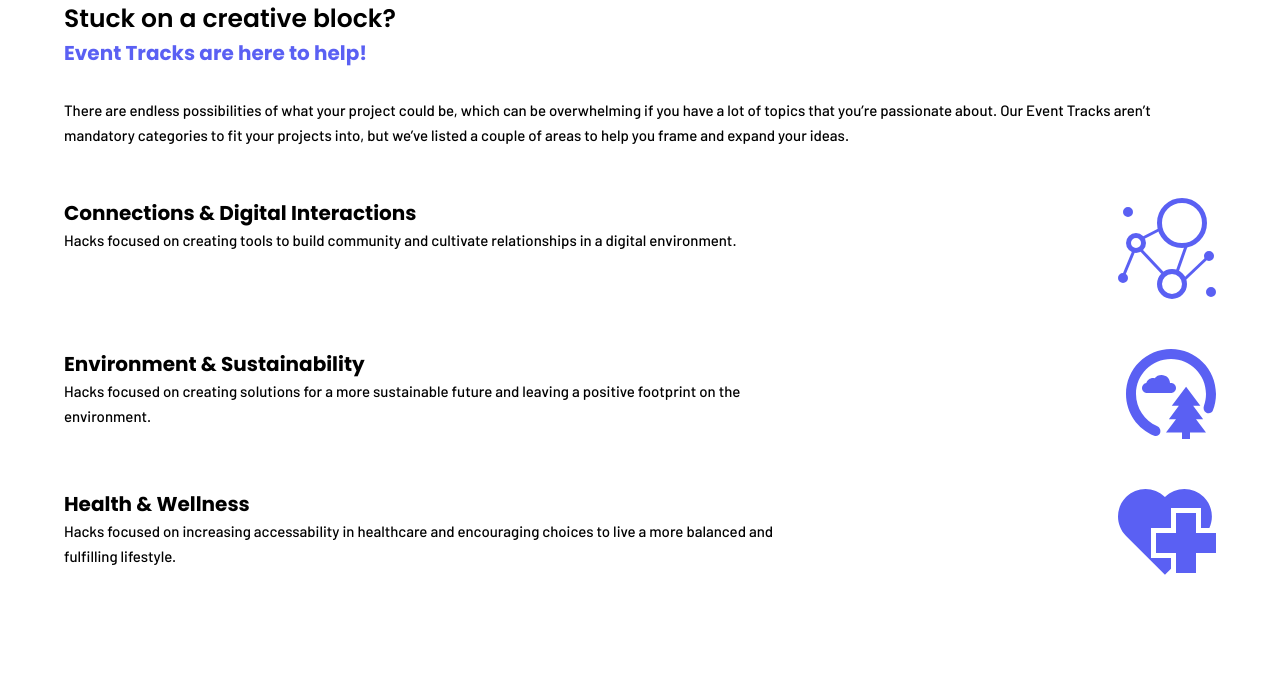
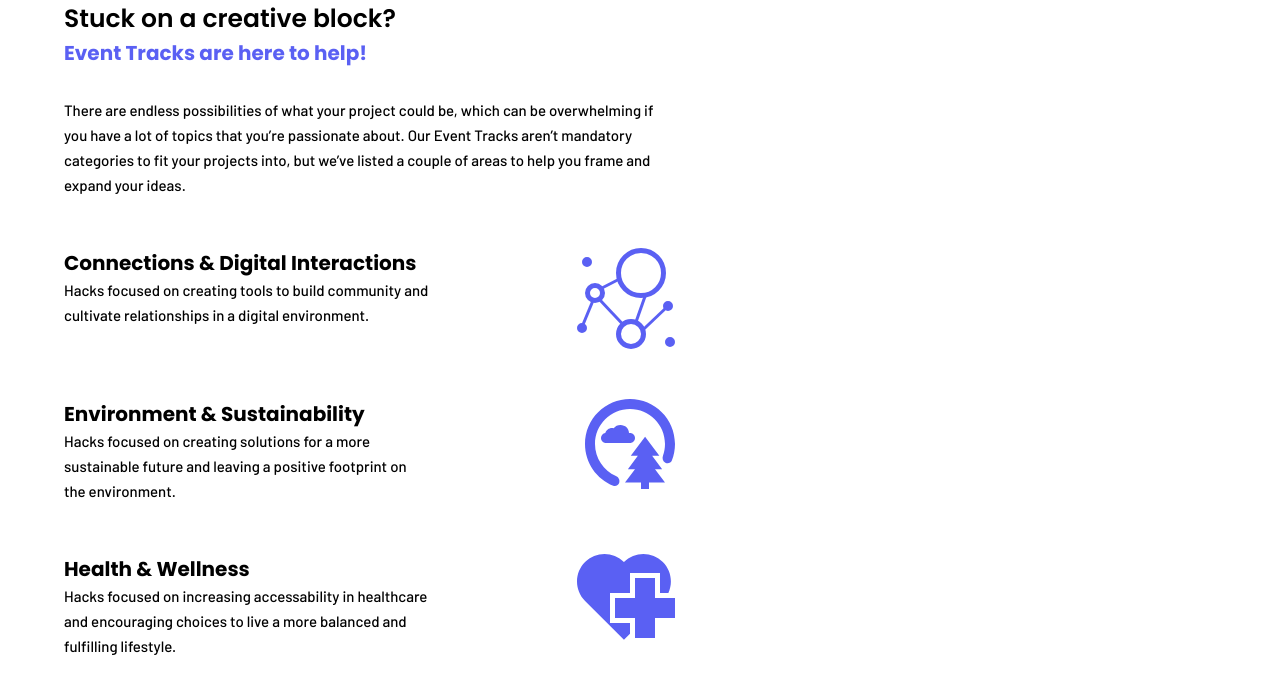
Before and after one commit to sfusurge/z-archived-hackathon, a React (Create React App) app: page / in a window 1280 px wide. Shown: the top 694 px of the page. Built offline with nearby package versions, Linux system fonts and the light colour scheme.

Commit message:
change width

```diff
--- a/src/css/EventTracks.module.css
+++ b/src/css/EventTracks.module.css
@@ -1,4 +1,5 @@
 .container{
+    width: 611px;
     padding-left: 5%;
     padding-right: 5%;
 }
@@ -10,7 +11,7 @@
 }
 
 .titleContainer {
-    width: 65%;
+    width: 60%;
 }
 
 .headerFont {
```
